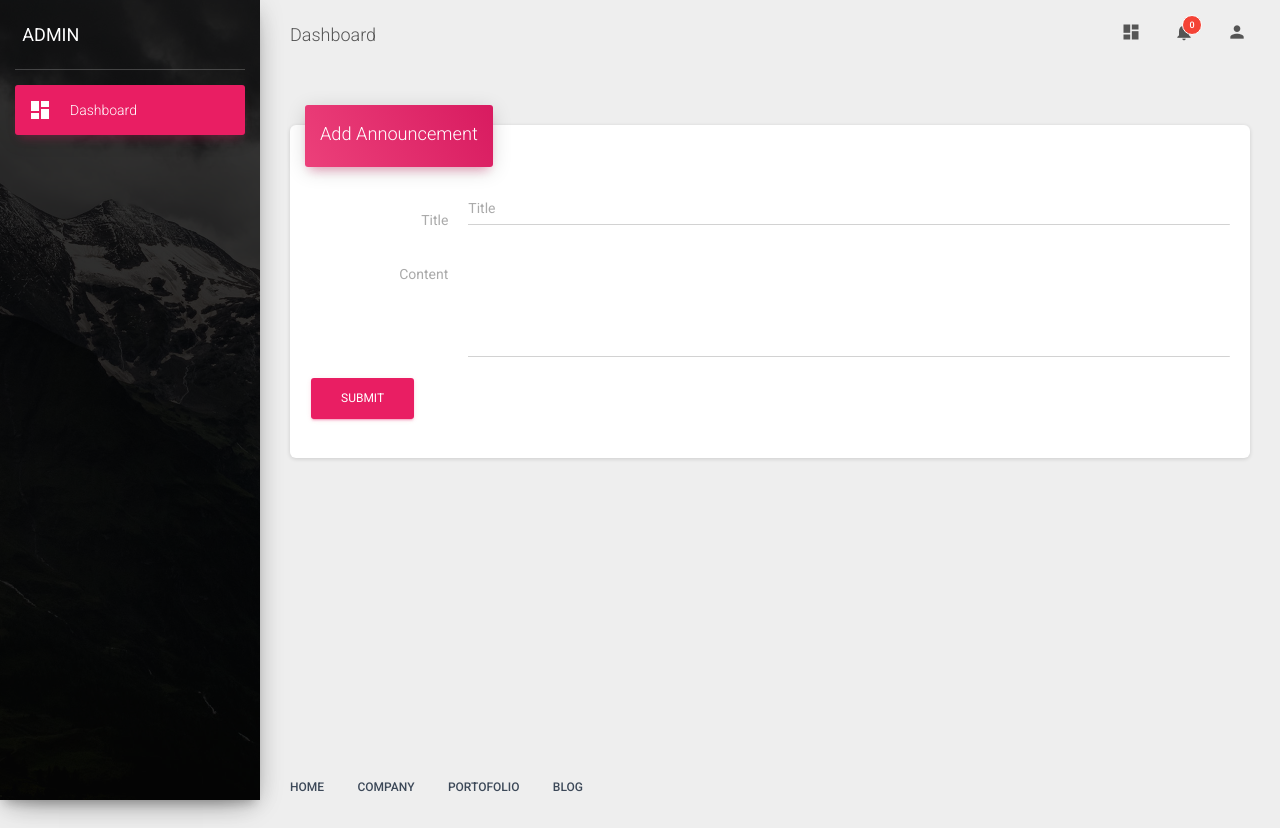
After one commit to prakharsingh1312/Startup-Punjab-Hackathon, a Flask app: template app/templates/admin/add_announcement.html in a window 1280 px wide. The commit adds this page. Run offline with Flask 2, Linux system fonts and the light colour scheme; the template is opened without the code that fills it, so the values that code supplies are empty; some libraries are stand-ins or nearby versions.

Commit message:
Added Stuff

```diff
--- a/app/__init__.py
+++ b/app/__init__.py
@@ -46,7 +46,7 @@ def login_required(f):
 def admin_required(f):
     @wraps(f)
     def decorated_function(*args, **kwargs):
-        if session.get("admin_id") is None:
+        if session.get("admin") is None:
             return redirect(url_for("admin.login", next=request.url))
         return f(*args, **kwargs)
     return decorated_function
--- /dev/null
+++ b/app/templates/admin/add_announcement.html
@@ -0,0 +1,44 @@
+{% extends 'layout.html' %}
+{% block title %}
+Add Announcement
+{% endblock title %}
+
+
+{% block content %}
+
+<div class="col-md-12">
+        <div class="card">
+            <form method="post" action="{{ url_for('admin.add_announment') }}" class="form-horizontal">
+                <div class="card-header card-header-text" data-background-color="rose">
+                    <h4 class="card-title">Add Announcement</h4>
+                </div>
+                <div class="card-content">
+                    <div class="row">
+                        <label class="col-sm-2 label-on-left">Title</label>
+
+                        <div class="col-sm-10">
+                            <div class="form-group label-floating is-empty">
+                                <label class="control-label"></label>
+                                <input type="text" class="form-control" name = "title" value="" placeholder="Title">
+                                <!--<span class="help-block">A block of help text that breaks onto a new line.</span>-->
+                            <span class="material-input"></span></div>
+                        </div>
+                    </div>
+
+                    <div class="row">
+                        <label class="col-sm-2 label-on-left">Content</label>
+
+                        <div class="col-sm-10">
+                            <div class="form-group label-floating is-empty">
+                                <label class="control-label"></label>
+                                <textarea type="text" class="form-control" name="content" rows="5" placeholder="Content of Annou"> </textarea>
+                                <!--<span class="help-block">A block of help text that breaks onto a new line.</span>-->
+                            <span class="material-input"></span></div>
+                        </div>
+                    </div>
+                    <button type="submit" class="btn btn-fill btn-rose">Submit</button>
+                </div>
+            </form>
+        </div>
+</div>
+{% endblock %}
--- a/app/templates/layout.html
+++ b/app/templates/layout.html
@@ -44,7 +44,11 @@
             <div class="logo">
                 <a class="simple-text logo-normal">
 									&nbsp;&nbsp;&nbsp;&nbsp;
+									{% if session["name"] %}
                      {{ session["name"] }}
+									{% else %}
+										Admin
+									{% endif %}
                 </a>
             </div>
 
@@ -57,6 +61,14 @@
                             <p> Dashboard </p>
                         </a>
                     </li>
+										{% if session["admin"] %}
+												<li class="">
+														<a href="{{ url_for('admin.add_announment') }}">
+																<i class="material-icons">queue</i>
+																<p> Add Announcement </p>
+														</a>
+												</li>
+										{% endif %}
 
                 </ul>
             </div>
@@ -88,18 +100,16 @@
                         <li class="dropdown">
                             <a href="#" class="dropdown-toggle" data-toggle="dropdown">
                                 <i class="material-icons">notifications</i>
-                                <span class="notification">5</span>
+                                <span class="notification">{{ announcements|length }}</span>
                                 <p class="hidden-lg hidden-md">
                                     Notifications
                                     <b class="caret"></b>
                                 </p>
                             </a>
                             <ul class="dropdown-menu">
-                                <li><a href="#">Mike John responded to your email</a></li>
-                                <li><a href="#">You have 5 new tasks</a></li>
-                                <li><a href="#">You're now friend with Andrew</a></li>
-                                <li><a href="#">Another Notification</a></li>
-                                <li><a href="#">Another One</a></li>
+																{% for announcement in announcements %}
+	                                <li><a> {{announcement[1]}} - {{ announcement[2] }}</a></li>
+																{% endfor %}
                             </ul>
                         </li>
 
--- a/app/views/main.py
+++ b/app/views/main.py
@@ -14,10 +14,10 @@ from passlib.hash import bcrypt
 
 main = Blueprint('main', __name__)
 
-
 @main.route('/')
 @login_required
 def index():
+    announcements = query_db("SELECT * FROM announcements")
     query = query_db("SELECT brief FROM startups where email=%s", (session["email"], ))[0][0]
     cities = query_db("SELECT * from city")
     industries = query_db("SELECT * FROM industry")
```
Also changed, not shown: app/views/admin.py (+14 -0 lines).
